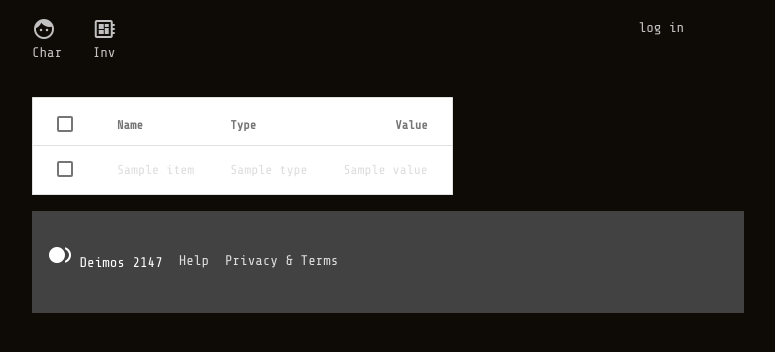
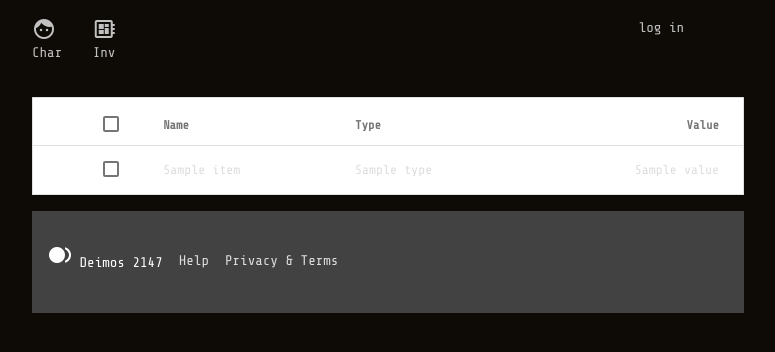
Before and after one commit to tigwyk/spacerpg, a Flask app: template templates/inventory.html in a window 1280 px wide. Shown: the top 352 px of the page, without its empty margins (252-1027 px from the left). Run offline with Flask 2, Linux system fonts and the light colour scheme; the template is opened without the code that fills it: most values are stand-ins (such as "Sample title", 1, 10 or a date in 2020); some libraries are stand-ins or nearby versions.

Commit message:
Updating inventory table display

```diff
--- a/static/style.css
+++ b/static/style.css
@@ -35,3 +35,7 @@ ul {
 .flash-error {
 	color: red
 }
+
+.full-width {
+	width: 100%;
+}
--- a/templates/inventory.html
+++ b/templates/inventory.html
@@ -2,11 +2,11 @@
 {% block body %}
 <div class="mdl-cell mdl-cell--12-col mdl-cell--4-col-phone">
 {% if inventory is defined %}
-<table class="mdl-data-table mdl-js-data-table mdl-data-table--selectable fullwidth">
+<table class="mdl-data-table mdl-js-data-table mdl-data-table--selectable full-width">
 	<thead>
 		<tr>
 			<th class="mdl-data-table__cell--non-numeric fullwidth">Name</th>
-			<th class="mdl-data-table__cell--non-numeric fullwidth">Type</th>
+			<th class="mdl-data-table__cell--non-numeric">Type</th>
 			<th>Value</th>
 		</tr>
 	</thead>
@@ -14,7 +14,7 @@
 {% for item in inventory %}
 <tr>
 	<td class="mdl-data-table__cell--non-numeric fullwidth">{{item.name}}</td>
-	<td class="mdl-data-table__cell--non-numeric fullwidth">{{item.type}}</td>
+	<td class="mdl-data-table__cell--non-numeric">{{item.type}}</td>
 	<td>{{item.value}}</td>
 </tr>
 {% endfor %}
```
